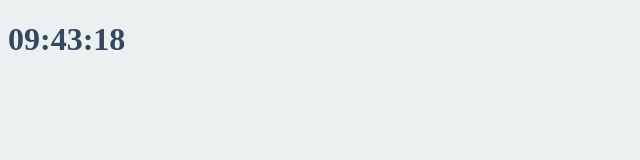
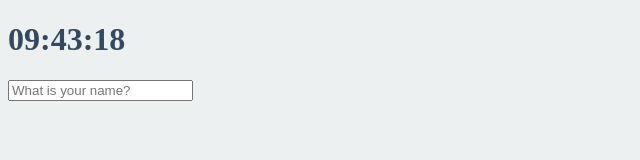
Before and after one commit to furtherdream/basicJS, a plain HTML site: page index.html in a window 1280 px wide. Shown: the whole page, without its empty margins (0-640 px from the left). Drawn offline with Linux system fonts and the light colour scheme.

Commit message:
#3.4 Saving the User Name part Two

```diff
--- /dev/null
+++ b/greeting.js
@@ -0,0 +1,44 @@
+const form = document.querySelector(".js-form"),
+  input = form.querySelector("input"),
+  greeting = document.querySelector(".js-greetings")
+
+const USER_LS = "currentUser",
+  SHOWING_CN = "showing"
+
+function saveName(text) {
+  localStorage.setItem(USER_LS, text)
+}
+
+function handleSubmit(event) {
+  event.preventDefault()
+  // 우리가 기본 동작을 막는 첫 단계 : 폼은 기본 적으로 엔터시 새로고침인데 엔터를 먹지 않음
+  const currentValue = input.value
+  paintGreeting(currentValue)
+  saveName(currentValue)
+}
+
+function askForName() {
+  form.classList.add(SHOWING_CN)
+  form.addEventListener("submit", handleSubmit)
+}
+
+function paintGreeting(text) {
+  form.classList.remove(SHOWING_CN)
+  greeting.classList.add(SHOWING_CN)
+  greeting.innerText = `Hello ${text}`
+}
+
+function loadName() {
+  const currentUser = localStorage.getItem(USER_LS)
+  if (currentUser === null) {
+    askForName()
+  } else {
+    paintGreeting(currentUser)
+  }
+}
+
+function init() {
+  loadName()
+}
+
+init()
--- a/index.css
+++ b/index.css
@@ -14,3 +14,12 @@ h1 {
 .clicked {
   color: #7f8c8d;
 }
+
+.form,
+.greetings {
+  display: none;
+}
+
+.showing {
+  display: block;
+}
--- a/index.html
+++ b/index.html
@@ -10,7 +10,12 @@
     <div class="js-clock">
       <h1>00:00</h1>
     </div>
+    <form class="js-form form">
+      <input type="text" placeholder="What is your name?" />
+    </form>
+    <h4 class="js-greetings greetings"></h4>
     <script src="clock.js"></script>
+    <script src="greeting.js"></script>
   </body>
 
 </html>
```
